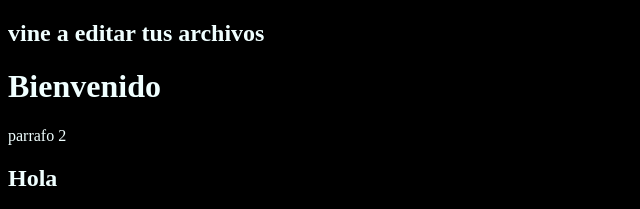
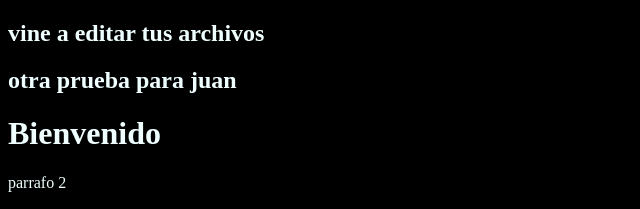
Before and after one commit to jjms2508/test, a plain HTML site: page index.html in a window 1280 px wide. Shown: the top 209 px of the page, without its empty margins (0-640 px from the left). Drawn offline with Linux system fonts and the light colour scheme.

Commit message:
segunda prueba

```diff
--- a/index.html
+++ b/index.html
@@ -9,6 +9,7 @@
 </head>
     <div>
         <h2>vine a editar tus archivos</h2>
+        <h2>otra prueba para juan </h2>
     </div>
 <body style="background-color: black; color: azure;">
     <!--
```
